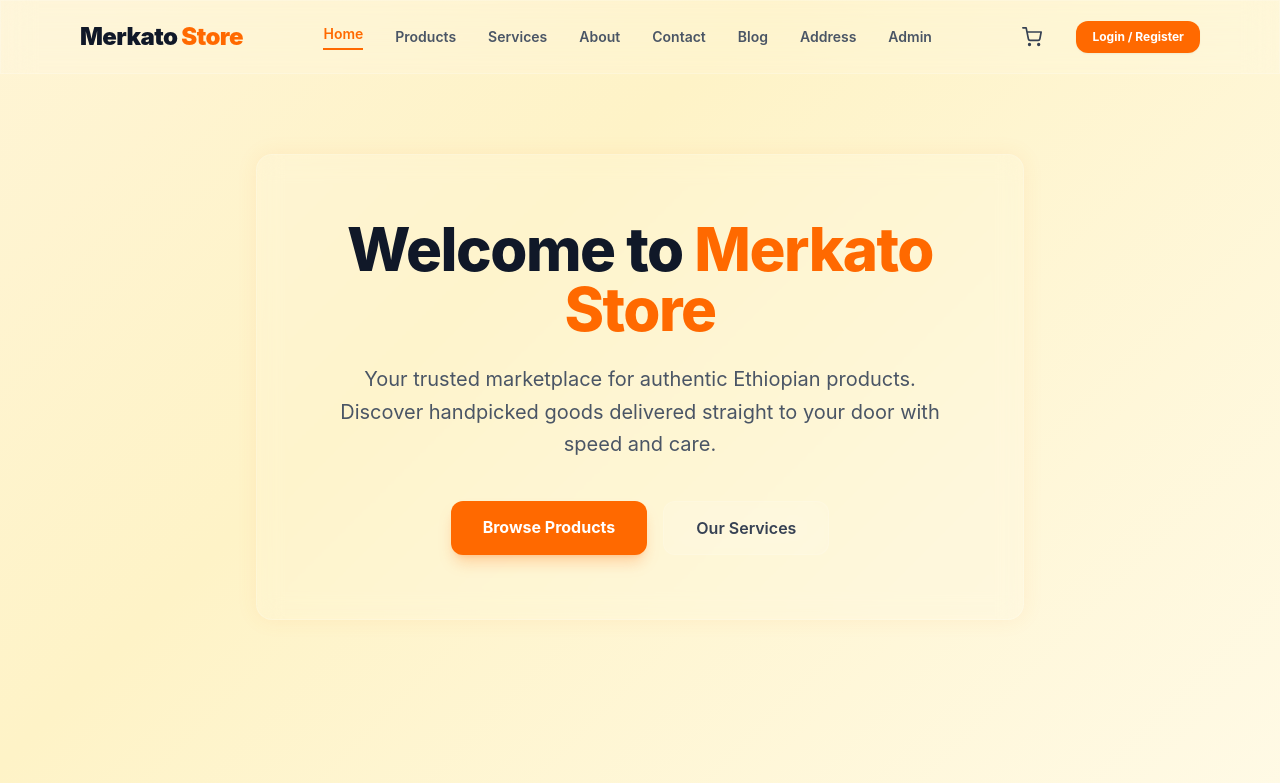
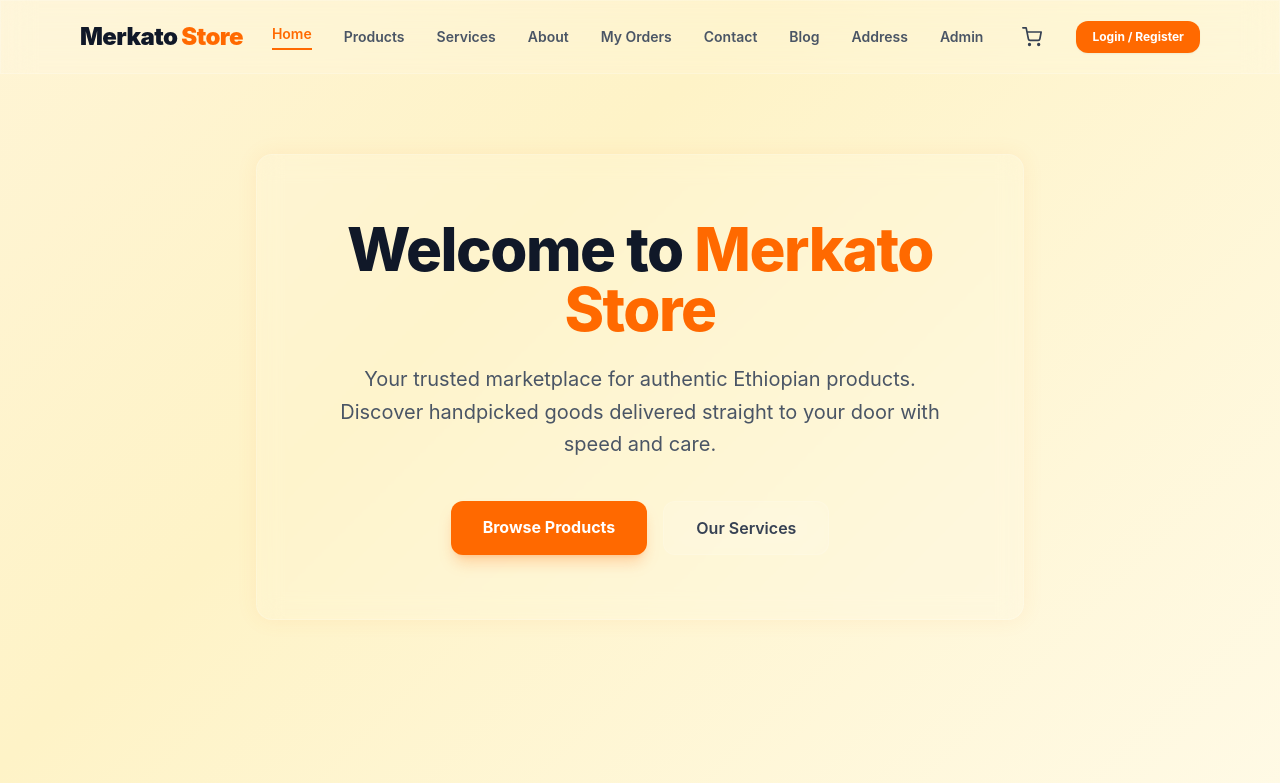
Before and after one commit to belaynewzewdie90-boop/merkato-store, a React (Vite) app: page / in a window 1280 px wide. Shown: the top 783 px of the page. Built offline with nearby package versions, Linux system fonts and the light colour scheme.

Commit message:
modified:   src/components/Header.jsx

```diff
--- a/src/components/Header.jsx
+++ b/src/components/Header.jsx
@@ -10,11 +10,7 @@ export default function Header() {
   const totalItems = cart.reduce((total, item) => total + item.quantity, 0);
 
   // 👤 Read the active session from LocalStorage
-  let currentUser = null;
-  try {
-    const raw = localStorage.getItem("merkato_current_user");
-    if (raw) currentUser = JSON.parse(raw);
-  } catch {}; // ignore corrupt data
+  const currentUser = JSON.parse(localStorage.getItem("merkato_current_user"));
 
   // 🚪 Clean Logout process: Removes active session session, leaves databases alone
   const handleLogout = () => {
@@ -55,11 +51,9 @@ export default function Header() {
           <Link to="/about" className={linkStyle("/about")}>
             About
           </Link>
-          {currentUser && (
-            <Link to="/tracking" className={linkStyle("/tracking")}>
-              My Orders
-            </Link>
-          )}
+          <Link to="/tracking" className={linkStyle("/tracking")}>
+            My Orders
+          </Link>
           <Link to="/contact" className={linkStyle("/contact")}>
             Contact
           </Link>
```
